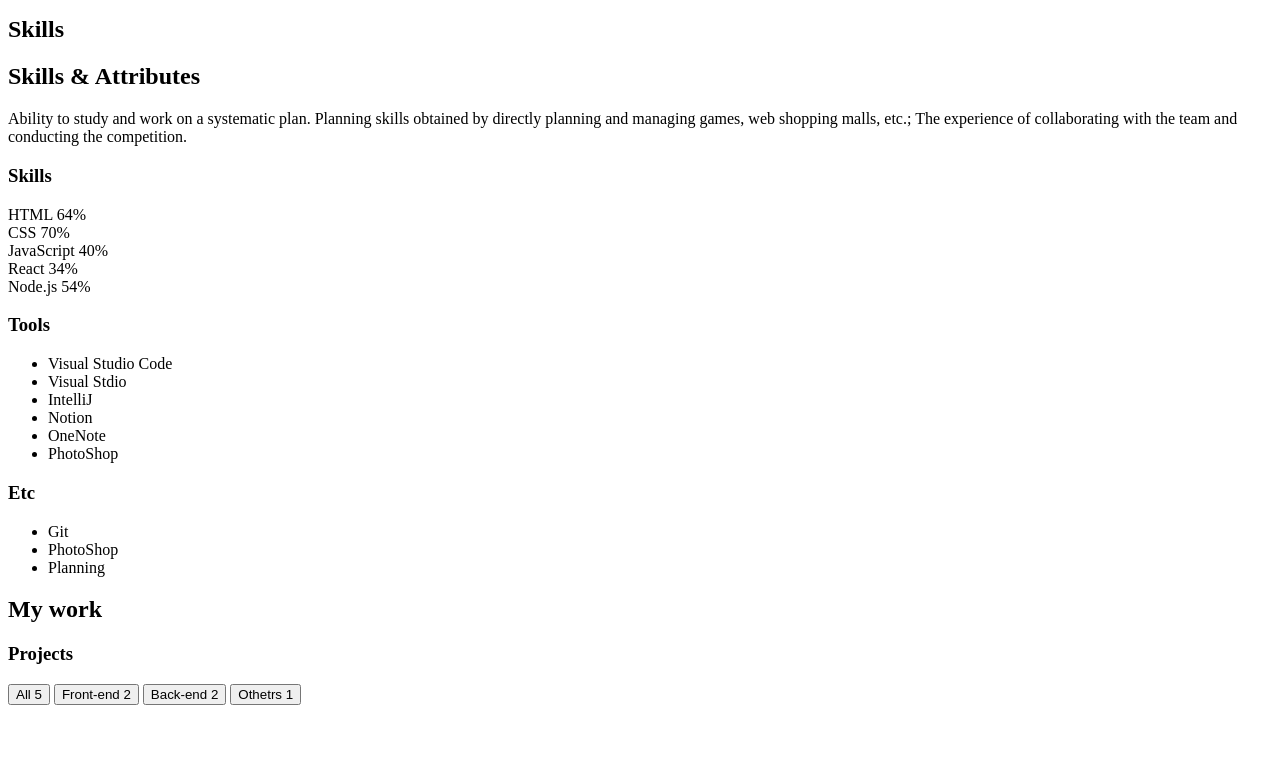
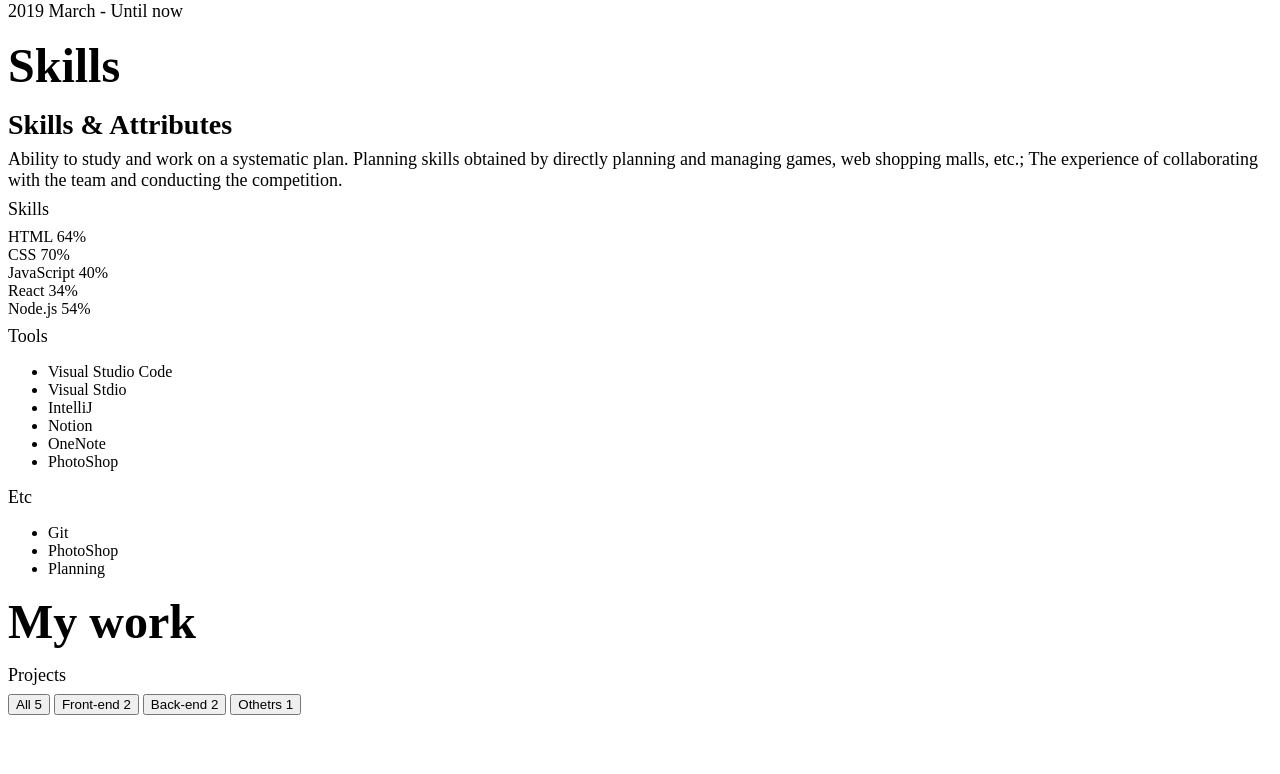
Before and after one commit to joraeng/my_first-portfolio_website, a plain HTML site: page index.html in a window 1280 px wide. Shown: the part 2813-3587 px from the top of the page. Drawn offline with Linux system fonts and the light colour scheme.

Commit message:
CSS:Typography

```diff
--- a/style.css
+++ b/style.css
@@ -39,3 +39,30 @@
 * {
   box-sizing: border-box;
 }
+
+/* Typography (웹 전반에 쓰여진 텍스트의 패딩에 대한 스타일링)*/
+h1 {
+  font-size: var(--font-large);
+  font-weight: var(--weight-bold);
+  color: var(--color-black);
+  margin: 16px 0px;
+}
+h2 {
+  font-size: var(--font-medium);
+  font-weight: var(--weight-semi-bold);
+  color: var(--color-black);
+  margin: 8px 0;
+}
+
+h3 {
+  font-size: var(--font-regular);
+  font-weight: var(--weight-regular);
+  color: var(--color-black);
+  margin: 8px 0;
+}
+p {
+  font-size: var(--font-regular);
+  font-weight: var(--weight-regular);
+  color: var(--color-black);
+  margin: 4px 0;
+}
```
